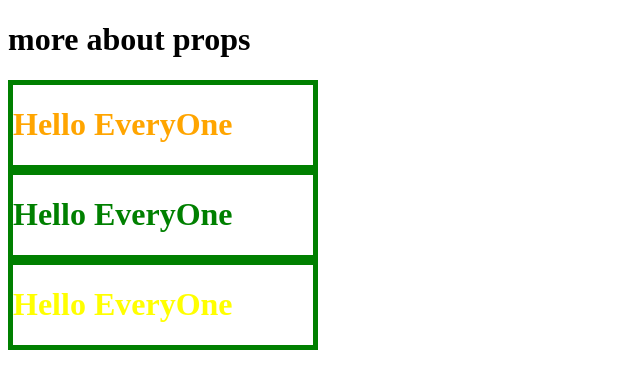
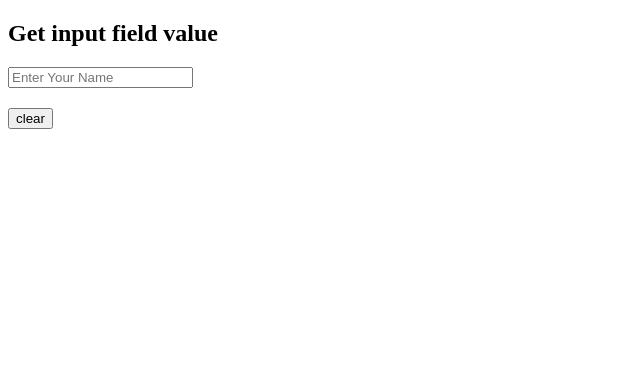
Before and after one commit to Sonukumar201995/react-revision, a React (Vite) app: page / in a window 1280 px wide. Shown: the top 388 px of the page, without its empty margins (0-640 px from the left). Built offline with nearby package versions, Linux system fonts and the light colour scheme.

Commit message:
Get input field value

```diff
--- a/src/App.jsx
+++ b/src/App.jsx
@@ -1,17 +1,14 @@
-import User from "./User";
-import Wrapper from "./Wrapper";
+import { useState } from "react"
 
 export default function App()
 {
+  const[val,setVal]=useState("")
   return(
     <div>
-      <h1>more about props</h1>
-      {/* <User name="sonu kumar"/>
-      <User /> */}
-
-      <Wrapper color="orange"> <h1>Hello EveryOne</h1></Wrapper>
-      <Wrapper color="green"> <h1>Hello EveryOne</h1></Wrapper>
-      <Wrapper color="yellow"> <h1>Hello EveryOne</h1></Wrapper>
+      <h2>Get input field value</h2>
+      <input type="text" value={val} onChange={(event)=>setVal(event.target.value)} placeholder="Enter Your Name"/>
+      <h2>{val}</h2>
+      <button onClick={()=>setVal("")}>clear</button>
     </div>
   )
 }
--- a/src/User.jsx
+++ /dev/null
@@ -1,8 +0,0 @@
-export default function User({name="Your Name"})
-{
-  return(
-    <div>
-      <h2>Hi,{name}</h2>
-    </div>
-  )
-}
--- a/src/Wrapper.jsx
+++ /dev/null
@@ -1,8 +0,0 @@
-export default function Wrapper({children,color})
-{
-    return(
-        <div style={{color:color,border:"5px solid green", width:"300px"}}>
-           {children}
-        </div>
-    )
-}
```
